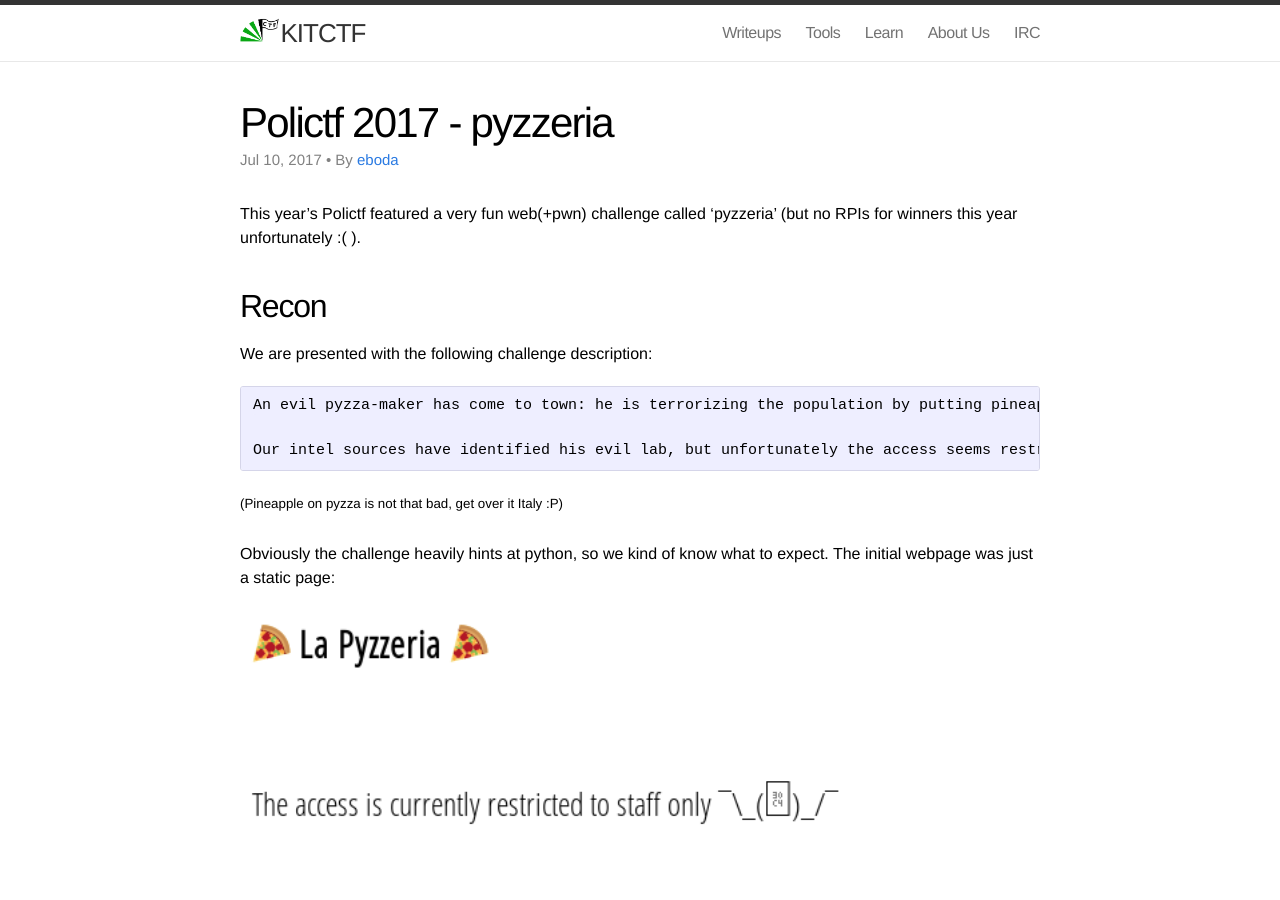
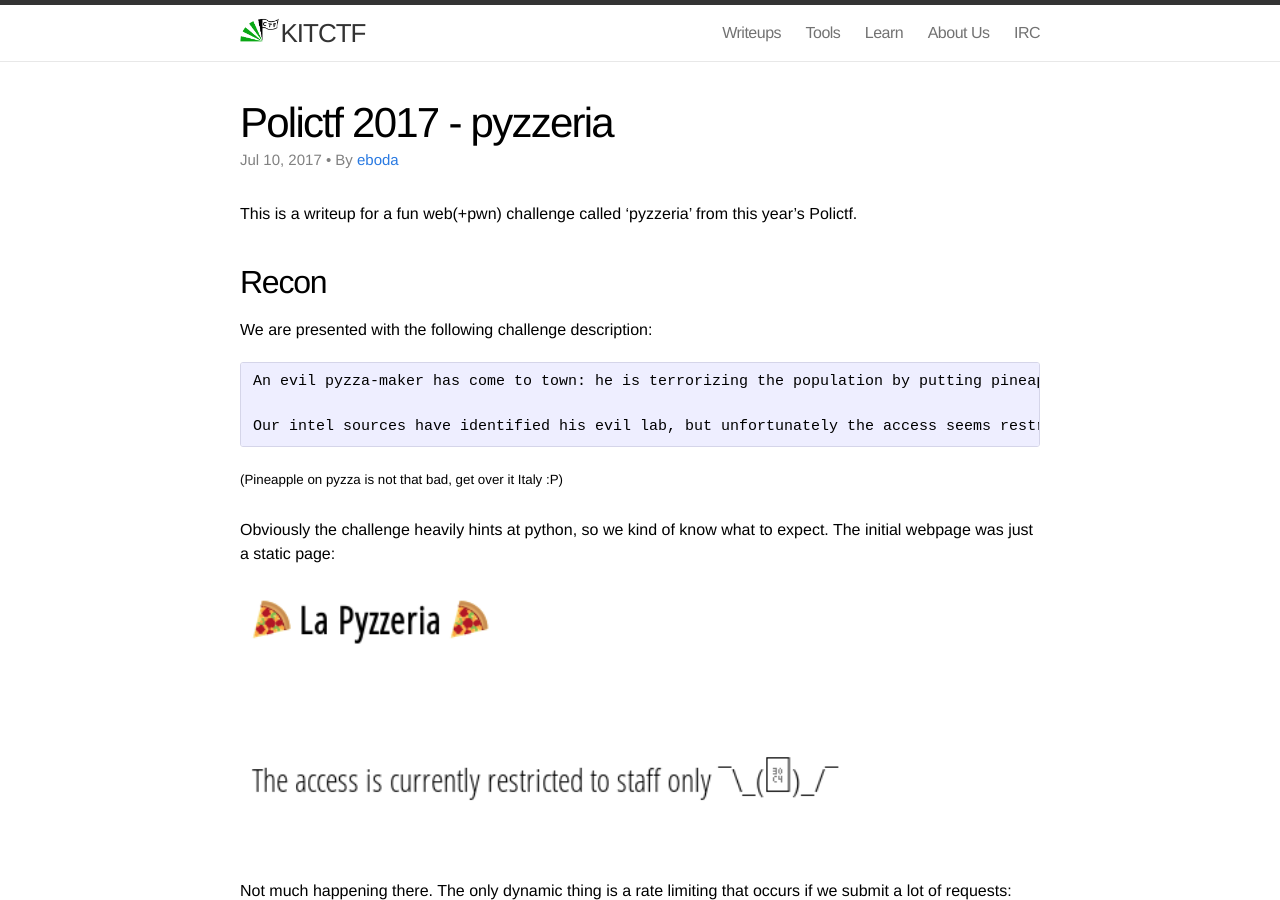
Before and after one commit to kitctf/www, a Jekyll site: the page built from _posts/2017-07-10-pyzzeria.md, in a window 1280 px wide and 900 px high. Built offline with Jekyll 4.4.1, drawn with Linux system fonts in a browser that asks for light colours.

Commit message:
fix pyzzeria

```diff
--- a/_posts/2017-07-10-pyzzeria.md
+++ b/_posts/2017-07-10-pyzzeria.md
@@ -6,7 +6,7 @@
 author: eboda
 ---
 
-This year's Polictf featured a very fun web(+pwn) challenge called 'pyzzeria' (but no RPIs for winners this year unfortunately :( ).
+This is a writeup for a fun web(+pwn) challenge called 'pyzzeria' from this year's Polictf.
 
 
 ## Recon
```
